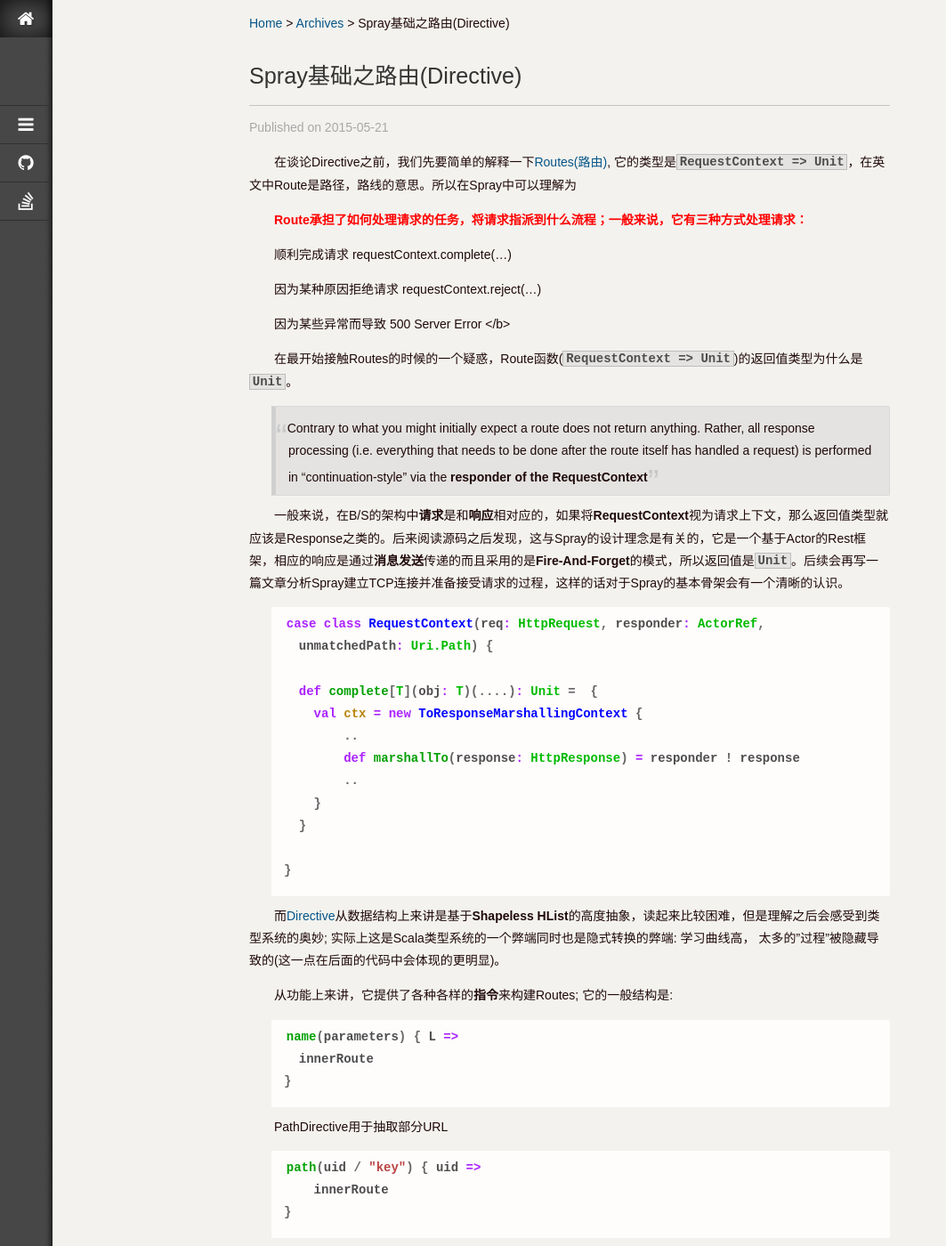
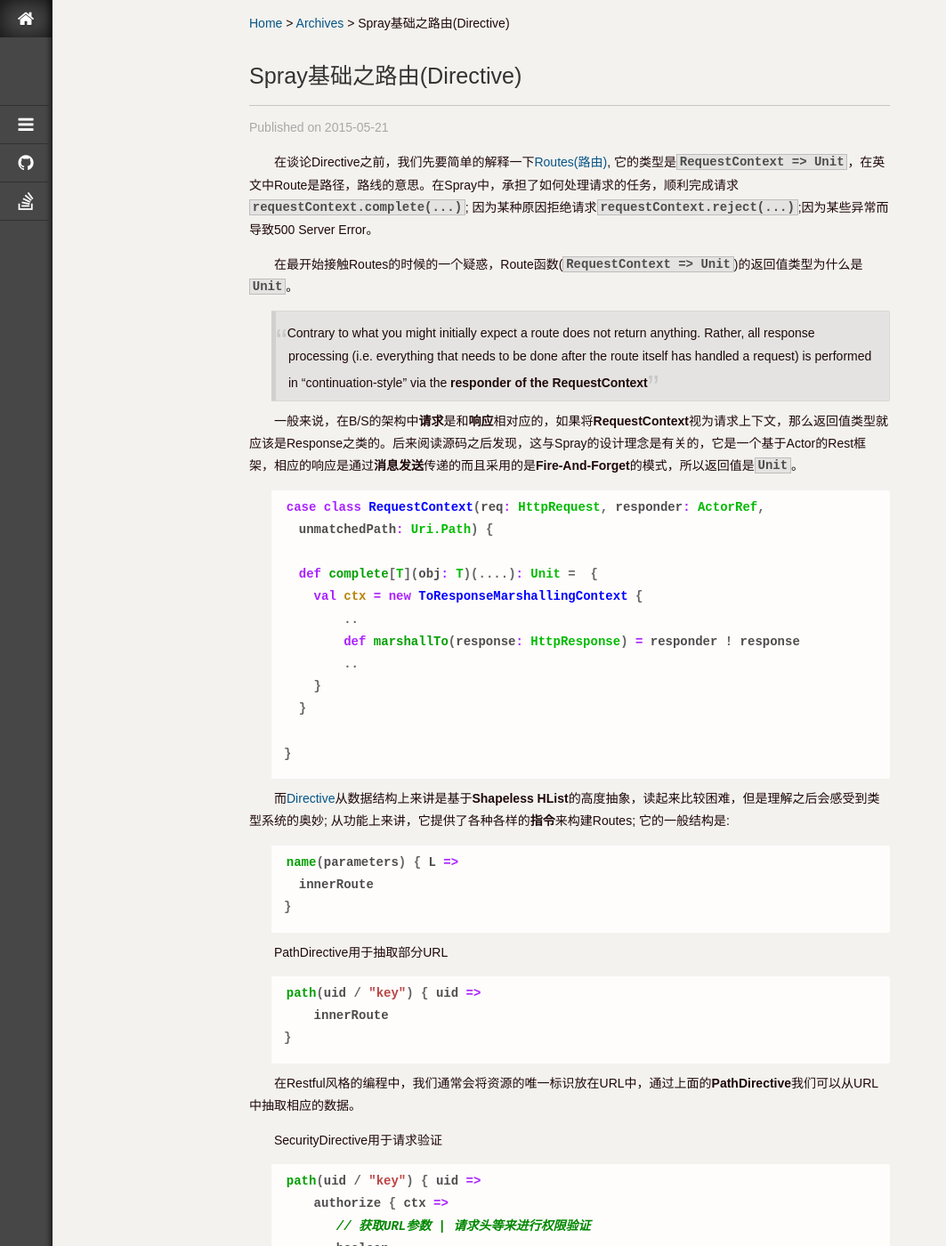
Before and after one commit to jacoffee/jacoffee.github.io, a Jekyll site: the page built from _posts/2015-05-21-spray-directive.md, in a window 1280 px wide and 1400 px high. Shown: the whole window at 89% size, without its empty margins (0-1063 px from the left). Built offline with Jekyll 4.4.1, drawn with Linux system fonts in a browser that asks for light colours; nearby versions of some CDN libraries; library files that are not in the unit come from our copies; Markdown is read by kramdown in place of the engine named in the settings; comment, search, counter and statistics services are not loaded; some of the changed text lies outside the part shown.

Commit message:
fix spray part

````diff
--- a/_posts/2015-05-21-spray-directive.md
+++ b/_posts/2015-05-21-spray-directive.md
@@ -10,23 +10,13 @@
 keywords: [路由，指令，管道，Shapeless，响应式编程]
 ---
 
-在谈论Directive之前，我们先要简单的解释一下[Routes(路由)](http://spray.io/documentation/1.2.2/spray-routing/key-concepts/routes/), 它的类型是**```RequestContext => Unit```**，在英文中Route是路径，路线的意思。所以在Spray中可以理解为
-
-<b style="color:red">
- Route承担了如何处理请求的任务，将请求指派到什么流程；一般来说，它有三种方式处理请求：
-
- 顺利完成请求 requestContext.complete(...)
-
- 因为某种原因拒绝请求 requestContext.reject(...)
-
- 因为某些异常而导致 500 Server Error
-</b>
+在谈论Directive之前，我们先要简单的解释一下[Routes(路由)](http://spray.io/documentation/1.2.2/spray-routing/key-concepts/routes/), 它的类型是**```RequestContext => Unit```**，在英文中Route是路径，路线的意思。在Spray中，承担了如何处理请求的任务，顺利完成请求`requestContext.complete(...)`; 因为某种原因拒绝请求`requestContext.reject(...)`;因为某些异常而导致500 Server Error。
 
 在最开始接触Routes的时候的一个疑惑，Route函数(**```RequestContext => Unit```**)的返回值类型为什么是**```Unit```**。
 
 > Contrary to what you might initially expect a route does not return anything. Rather, all response processing (i.e. everything that needs to be done after the route itself has handled a request) is performed in “continuation-style” via the **responder of the RequestContext**
 
-一般来说，在B/S的架构中**请求**是和**响应**相对应的，如果将**RequestContext**视为请求上下文，那么返回值类型就应该是Response之类的。后来阅读源码之后发现，这与Spray的设计理念是有关的，它是一个基于Actor的Rest框架，相应的响应是通过**消息发送**传递的而且采用的是**Fire-And-Forget**的模式，所以返回值是**``Unit``**。后续会再写一篇文章分析Spray建立TCP连接并准备接受请求的过程，这样的话对于Spray的基本骨架会有一个清晰的认识。
+一般来说，在B/S的架构中**请求**是和**响应**相对应的，如果将**RequestContext**视为请求上下文，那么返回值类型就应该是Response之类的。后来阅读源码之后发现，这与Spray的设计理念是有关的，它是一个基于Actor的Rest框架，相应的响应是通过**消息发送**传递的而且采用的是**Fire-And-Forget**的模式，所以返回值是**``Unit``**。
 
 ```scala
 case class RequestContext(req: HttpRequest, responder: ActorRef,
@@ -43,9 +33,9 @@
 }
 ```
 
-而[Directive](http://spray.io/documentation/1.2.2/spray-routing/key-concepts/directives/#directives)从数据结构上来讲是基于**Shapeless HList**的高度抽象，读起来比较困难，但是理解之后会感受到类型系统的奥妙; 实际上这是Scala类型系统的一个弊端同时也是隐式转换的弊端: 学习曲线高， 太多的"过程"被隐藏导致的(这一点在后面的代码中会体现的更明显)。
+而[Directive](http://spray.io/documentation/1.2.2/spray-routing/key-concepts/directives/#directives)从数据结构上来讲是基于**Shapeless HList**的高度抽象，读起来比较困难，但是理解之后会感受到类型系统的奥妙;
+从功能上来讲，它提供了各种各样的**指令**来构建Routes; 它的一般结构是:
 
-从功能上来讲，它提供了各种各样的**指令**来构建Routes; 它的一般结构是:
 
 ```scala
 name(parameters) { L =>
@@ -53,7 +43,7 @@
 }
 ```
 
- PathDirective用于抽取部分URL
+PathDirective用于抽取部分URL
 
 ```scala
 path(uid / "key") { uid =>
@@ -61,7 +51,7 @@
 }
 ```
 
-在Restful风格的编程中，我们通常会将资源的唯一标识放在URL中，通过上面的**PathDirective**我们可以从URL中抽取相应的数据。上面的规则适用于该URL"http://localhost/534e8effe4b078a6b660f705/uid"。
+在Restful风格的编程中，我们通常会将资源的唯一标识放在URL中，通过上面的**PathDirective**我们可以从URL中抽取相应的数据。
 
 SecurityDirective用于请求验证
 
@@ -90,7 +80,7 @@
 }
 ```
 
-**``HttpServiceBase``**要求所有的子类调用**``runRoute``**方法的时候提供**``Route``**函数实例
+**`HttpServiceBase`**要求所有的子类调用**`runRoute`**方法的时候提供**``Route``**函数实例
 
 ```scala
  // type Route = RequestContext => Unit
@@ -224,7 +214,7 @@
 }
 ```
 
-上面**``HListable[T]``**的实现还是挺有意思，基本规则如果**``T <: HList``**，直接返回，否则 使用``T :: HNil``构建新的**``HList``**，下面模仿它的实现思想，实现一个**``Listable``**。
+上面**`HListable[T]`**的实现还是挺有意思，基本规则如果**`T <: HList`**，直接返回，否则 使用`T :: HNil`构建新的**``HList``**，下面模仿它的实现思想，实现一个**`Listable`**。
 
 ```scala
 trait Listable[T] {
````
Also changed, not shown: other parts of _posts/2015-05-21-spray-directive.md (+5 -5 lines), _posts/2015-05-22-spray-tcp-connection.md (+1 -1 lines).
